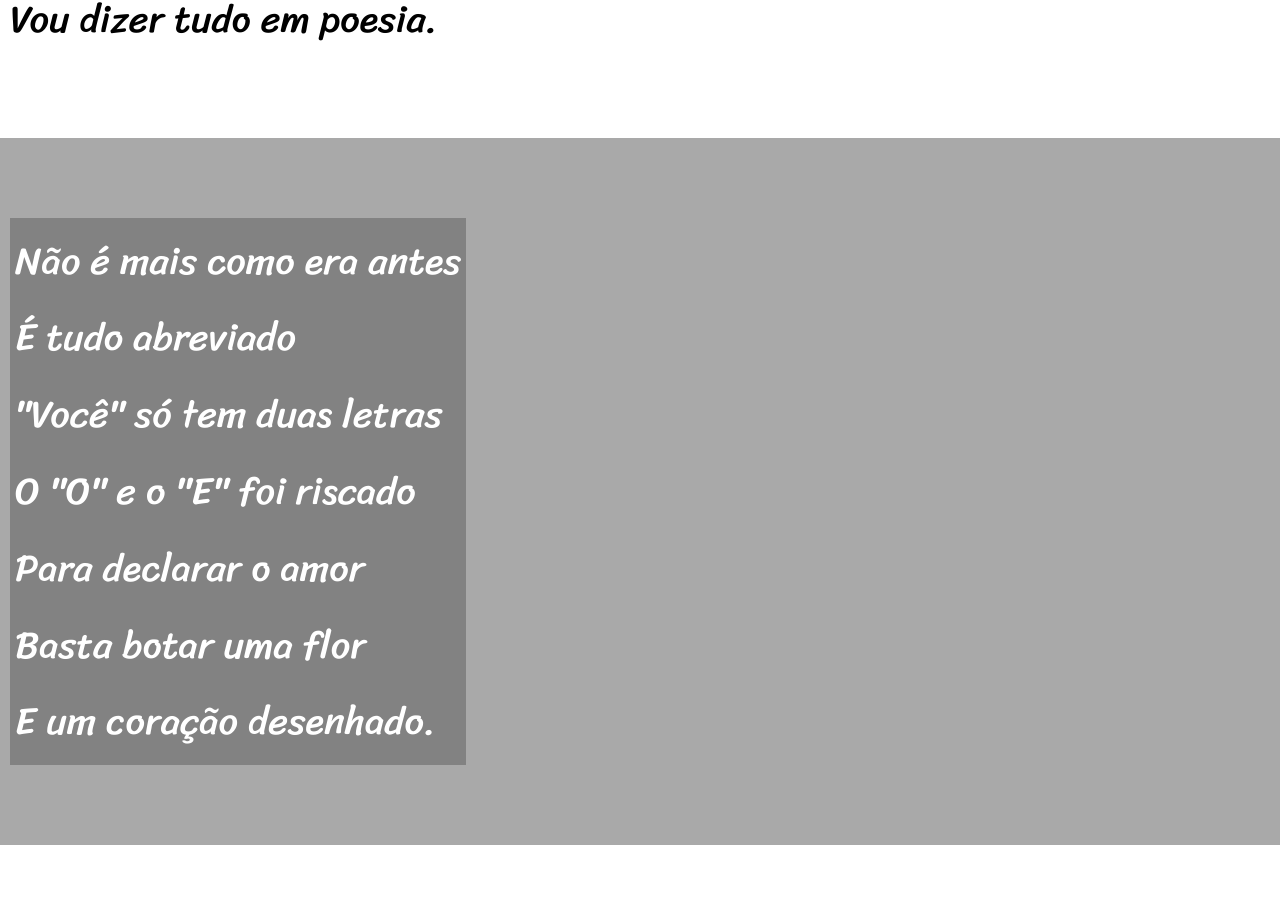
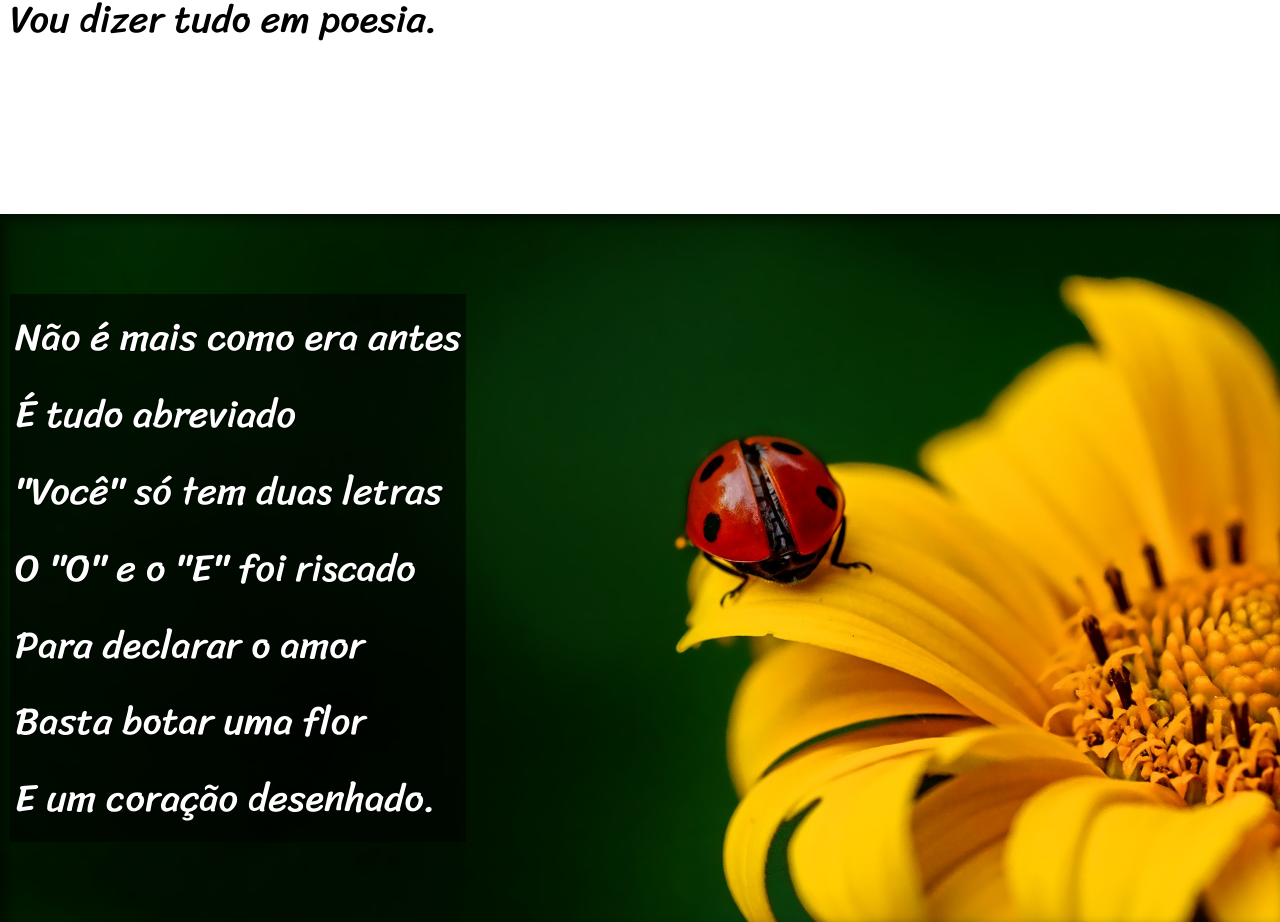
Before and after one commit to luizfernandofagundesef/html-css, a plain HTML site: page desafios/desafio-012/index.html in a window 1280 px wide. Shown: the part 818-1740 px from the top of the page. Drawn offline with Linux system fonts and the light colour scheme.

Commit message:
site finalizado com efeito paralax

```diff
--- a/desafios/desafio-012/estilo/style.css
+++ b/desafios/desafio-012/estilo/style.css
@@ -10,7 +10,7 @@
     --cor1: #ffffff;
     --cor2: #000000;
     --cor3: #a9a9a9;
-    --cor4: rgba(0, 0, 0, 0.233);
+    --cor4: rgba(0, 0, 0, 0.539);
 
     /* Fontes */
     --fonte1: Verdana, sans-serif;
@@ -78,6 +78,10 @@ section {
     line-height: 2em
 }
 
+section>p {
+    padding-bottom: 2em;
+}
+
 section.normal {
     background-color: var(--cor1);
     color: var(--cor2);
@@ -86,12 +90,25 @@ section.normal {
 section.imagem {
     background-color: var(--cor3);
     color: var(--cor1);
+    box-shadow: inset 6px 6px 13px 0px var(--cor4);
+    background-size: cover;
+    background-attachment: fixed;
 }
 
 section.imagem>p {
     background-color: var(--cor4);
+    text-shadow: 1px 1px 0px black;
     padding: 5px;
     display: inline-block;
+}
+
+section#img01 {
+    background-image: url(../imagens/background001.jpg);
+    background-position: right center;
+}
+
+section#img02 {
+    background-image: url(../imagens/background002.jpg);
 }
 
 footer {
--- a/desafios/desafio-012/index.html
+++ b/desafios/desafio-012/index.html
@@ -26,7 +26,7 @@
         </p>
     </section>
 
-    <section class="imagem">
+    <section class="imagem" id="img01">
         <p>
             Não é mais como era antes <br>
             É tudo abreviado <br>
@@ -60,7 +60,7 @@
         </p>
     </section>
 
-    <section class="imagem">
+    <section class="imagem" id="img02">
         <p>
             Tenho saudade das cartas <br>
             Escritas com a própria mão <br>
```
